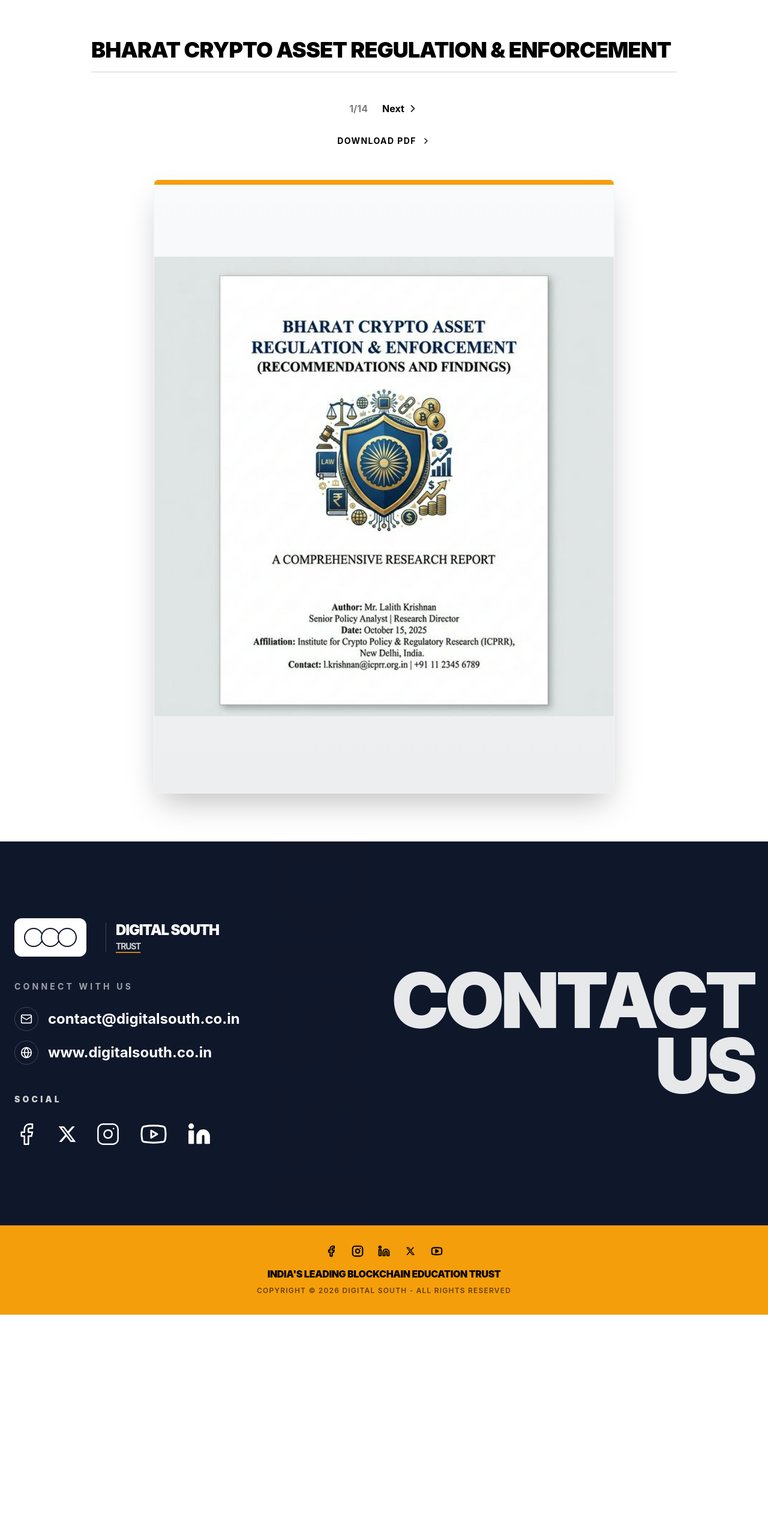
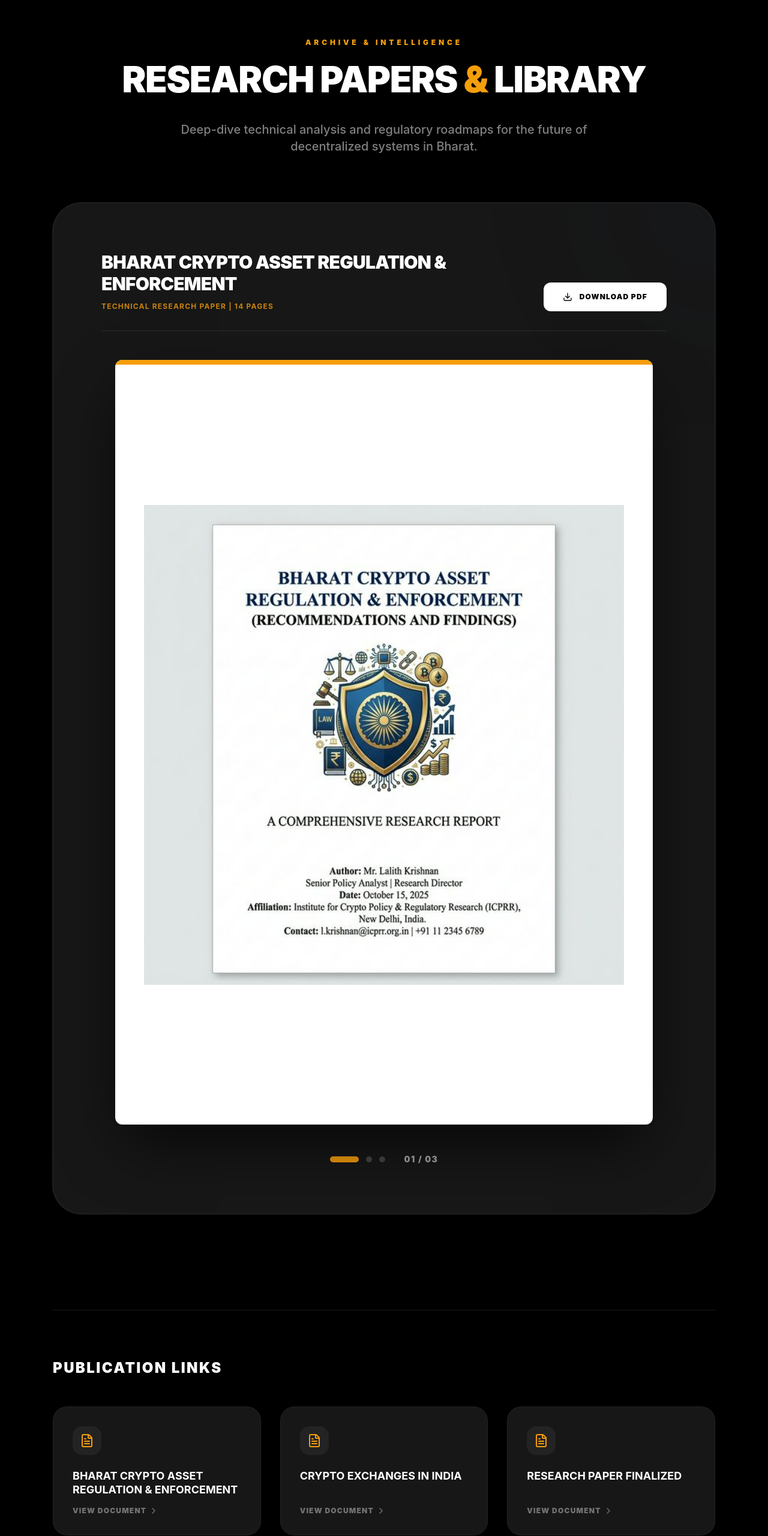
Before and after one commit to dasarisaideep30/digitalsouth_v2, a Next.js app: page /research in a window 1280 px wide. Shown: the part 65-2626 px from the top of the page at 60% size. Before the commit the page ends 2257 px from the top, so only its background shows below. Built offline with nearby package versions, Linux system fonts and the light colour scheme.

Commit message:
feat: research page slider and links

```diff
--- a/src/app/research/page.tsx
+++ b/src/app/research/page.tsx
@@ -44,84 +44,125 @@ export default function ResearchPage() {
   };
 
   return (
-    <main className="min-h-screen bg-white">
+    <main className="min-h-screen bg-black">
       <Navbar />
 
-      <div className="pt-32 pb-20 container mx-auto px-6 max-w-5xl">
+      <div className="pt-32 pb-48 container mx-auto px-6 max-w-6xl">
+        <header className="mb-20 text-center text-white">
+          <span className="text-xs font-black text-brand-yellow uppercase tracking-[0.4em] mb-4 block">Archive & Intelligence</span>
+          <h1 className="text-4xl md:text-6xl font-black uppercase tracking-tight mb-8 leading-tight">Research Papers <span className="text-brand-yellow">&</span> Library</h1>
+          <p className="max-w-3xl mx-auto text-xl text-white/50 font-medium">Deep-dive technical analysis and regulatory roadmaps for the future of decentralized systems in Bharat.</p>
+        </header>
+
+        {/* Professional Document Viewer */}
+        <div className="relative bg-neutral-900 rounded-[3rem] p-10 lg:p-20 shadow-2xl border border-white/5 overflow-hidden ring-1 ring-white/10 mb-32">
+          {/* Background Decor */}
+          <div className="absolute top-0 right-0 w-96 h-96 bg-brand-blue/10 rounded-full blur-[100px] -translate-y-1/2 translate-x-1/2" />
+
           <AnimatePresence mode="wait">
             <motion.div
               key={activePaper.id}
-            initial={{ opacity: 0, y: 20 }}
-            animate={{ opacity: 1, y: 0 }}
-            exit={{ opacity: 0, y: -20 }}
+              initial={{ opacity: 0, scale: 0.95 }}
+              animate={{ opacity: 1, scale: 1 }}
+              exit={{ opacity: 0, scale: 1.05 }}
               transition={{ duration: 0.6 }}
-            className="flex flex-col items-center"
+              className="relative z-10 flex flex-col items-center"
             >
-            {/* Header Section from screenshot 10 */}
-            <div className="w-full mb-12">
-               <h1 className="text-3xl md:text-4xl font-black text-black tracking-tight mb-4 uppercase">
+              {/* Paper Branding Header */}
+              <div className="w-full mb-12 flex flex-col md:flex-row md:items-end justify-between gap-6 border-b border-white/10 pb-8">
+                 <div className="max-w-2xl">
+                    <h2 className="text-2xl md:text-3xl font-black text-white uppercase tracking-tight mb-3">
                       {activePaper.title}
-               </h1>
-               <div className="h-0.5 w-full bg-gray-200" />
+                    </h2>
+                    <p className="text-brand-yellow font-bold uppercase tracking-widest text-xs opacity-80">
+                      Technical Research Paper | {activePaper.pages} Pages
+                    </p>
                  </div>
 
-            {/* Pagination / Page Counter from screenshot 8 */}
-            <div className="flex items-center space-x-6 mb-8 text-black font-bold">
-              <span className="opacity-50">1/{activePaper.pages}</span>
-              <button
-                onClick={handleNext}
-                className="flex items-center hover:translate-x-1 transition-transform group"
-              >
-                <span>Next</span>
-                <ChevronRight className="w-5 h-5 ml-1" />
-              </button>
-            </div>
-
-            {/* Download PDF Link from screenshot 10 */}
                  <a
                     href={activePaper.pdfUrl}
                     target="_blank"
                     rel="noopener noreferrer"
-              className="flex items-center space-x-2 text-black font-bold hover:scale-105 transition-all mb-12 border-b-2 border-transparent hover:border-black pb-1 uppercase tracking-widest text-sm"
+                    className="flex items-center space-x-3 px-8 py-4 bg-white text-black font-black uppercase tracking-widest text-xs rounded-xl hover:bg-brand-yellow transition-colors shrink-0"
                   >
+                    <Download size={16} />
                     <span>Download PDF</span>
-              <ChevronRight className="w-4 h-4" />
                  </a>
+              </div>
 
-            {/* PDF Preview (Image of first page) */}
-            <div className="relative w-full aspect-[3/4] max-w-3xl bg-gray-50 rounded-lg shadow-2xl overflow-hidden border border-gray-100 p-0.5 group">
-              <div className="absolute inset-0 bg-linear-to-b from-transparent to-black/5 pointer-events-none" />
-              {/* Optional yellow strip from screenshot 10 */}
-              <div className="absolute top-0 left-0 w-full h-2 bg-brand-yellow z-20" />
+              {/* Document Container */}
+              <div className="relative w-full max-w-4xl shadow-[0_40px_100px_-20px_rgba(0,0,0,0.8)] rounded-xl overflow-hidden bg-white group">
+                {/* Yellow Header Strip from audit */}
+                <div className="h-2 bg-brand-yellow w-full" />
 
+                <div className="relative aspect-[1.414/2] w-full">
                   <Image
                     src={activePaper.previewImage}
                     alt={activePaper.title}
                     fill
-                className="object-contain"
+                    className="object-contain p-4 lg:p-12"
                   />
 
-              {/* Navigation Overlay */}
+                  {/* Overlay Navigation */}
                   <div className="absolute inset-y-0 left-0 w-20 flex items-center justify-center opacity-0 group-hover:opacity-100 transition-opacity">
                     <button
                       onClick={handlePrev}
-                  className="w-12 h-12 bg-black/10 backdrop-blur-md rounded-full flex items-center justify-center text-black hover:bg-black/20"
+                      className="w-14 h-14 bg-black/80 text-white rounded-full flex items-center justify-center hover:bg-brand-blue"
                     >
-                  <ChevronLeft />
+                      <ChevronLeft size={32} />
                     </button>
                   </div>
                   <div className="absolute inset-y-0 right-0 w-20 flex items-center justify-center opacity-0 group-hover:opacity-100 transition-opacity">
                     <button
                       onClick={handleNext}
-                  className="w-12 h-12 bg-black/10 backdrop-blur-md rounded-full flex items-center justify-center text-black hover:bg-black/20"
+                      className="w-14 h-14 bg-black/80 text-white rounded-full flex items-center justify-center hover:bg-brand-blue"
                     >
-                  <ChevronRight />
+                      <ChevronRight size={32} />
                     </button>
                   </div>
                 </div>
+              </div>
 
+              {/* Slider Meta */}
+              <div className="mt-12 flex items-center space-x-8">
+                 <div className="flex space-x-3">
+                    {RESEARCH_PAPERS.map((_, i) => (
+                      <button
+                        key={i}
+                        onClick={() => setActivePaperIdx(i)}
+                        className={`h-2.5 rounded-full transition-all duration-500 ${activePaperIdx === i ? 'w-12 bg-brand-yellow' : 'w-2.5 bg-white/20 hover:bg-white/40'}`}
+                      />
+                    ))}
+                 </div>
+                 <span className="text-white font-black text-sm uppercase tracking-widest opacity-50">
+                   0{activePaperIdx + 1} / 0{RESEARCH_PAPERS.length}
+                 </span>
+              </div>
             </motion.div>
           </AnimatePresence>
+        </div>
+
+        {/* Paper Directory Links Section */}
+        <section className="mt-40 border-t border-white/10 pt-20">
+           <h3 className="text-2xl font-black text-white uppercase tracking-widest mb-12">Publication Links</h3>
+           <div className="grid md:grid-cols-3 gap-8">
+              {RESEARCH_PAPERS.map((paper) => (
+                <a
+                  key={paper.id}
+                  href={paper.pdfUrl}
+                  className="group flex flex-col p-8 rounded-3xl bg-neutral-900 border border-white/5 hover:border-brand-yellow transition-all"
+                >
+                  <div className="w-12 h-12 rounded-2xl bg-white/5 flex items-center justify-center text-brand-yellow mb-6 group-hover:bg-brand-yellow group-hover:text-black transition-colors">
+                     <FileText size={24} />
+                  </div>
+                  <h4 className="text-white font-bold text-lg mb-4 leading-tight uppercase group-hover:text-brand-yellow transition-colors">{paper.title}</h4>
+                  <div className="mt-auto flex items-center text-xs font-black text-white/40 uppercase tracking-widest group-hover:text-white transition-colors">
+                     View Document <ChevronRight className="w-4 h-4 ml-1" />
+                  </div>
+                </a>
+              ))}
+           </div>
+        </section>
       </div>
 
       <Footer />
```
Lines whose indentation alone changed are shown as unchanged.
